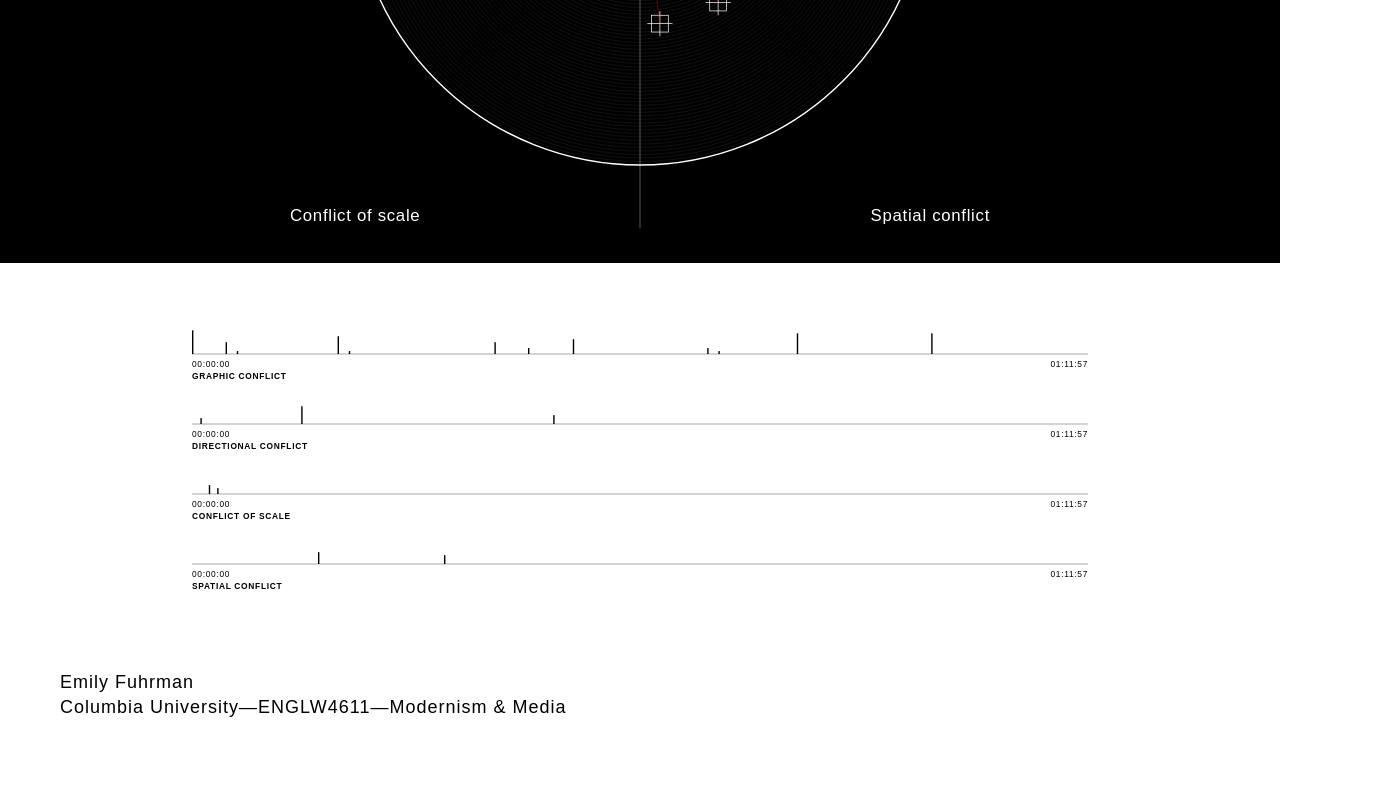
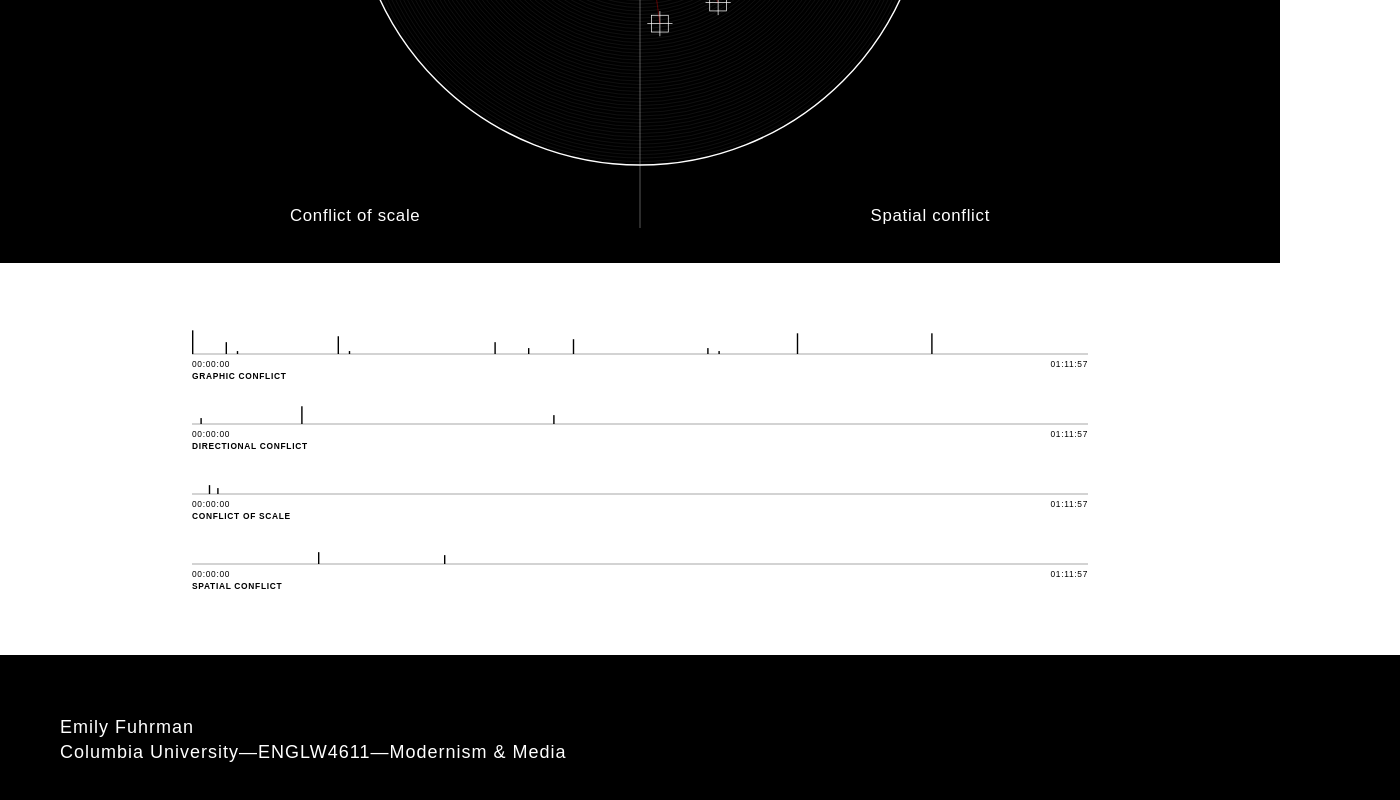
Before and after one commit to emilyfuhrman/Y2016002, a plain HTML site: page index.html in a window 1280 px wide. Shown: the part 1072-1872 px from the top of the page, 1400 px wide, since content can reach past the window. Drawn offline with Linux system fonts and the light colour scheme.

Commit message:
of course not done

```diff
--- a/css/style.css
+++ b/css/style.css
@@ -157,9 +157,12 @@ svg#chart {
 
 #admin {
 	float:left;
+	width:100%;
+	background:black;
+	color:white;
 	font-family:sans-serif;
 	font-size:18px;
-	padding:15px 60px 60px;
+	padding:60px;
 	}
 #admin span {
 	display:block;
```
